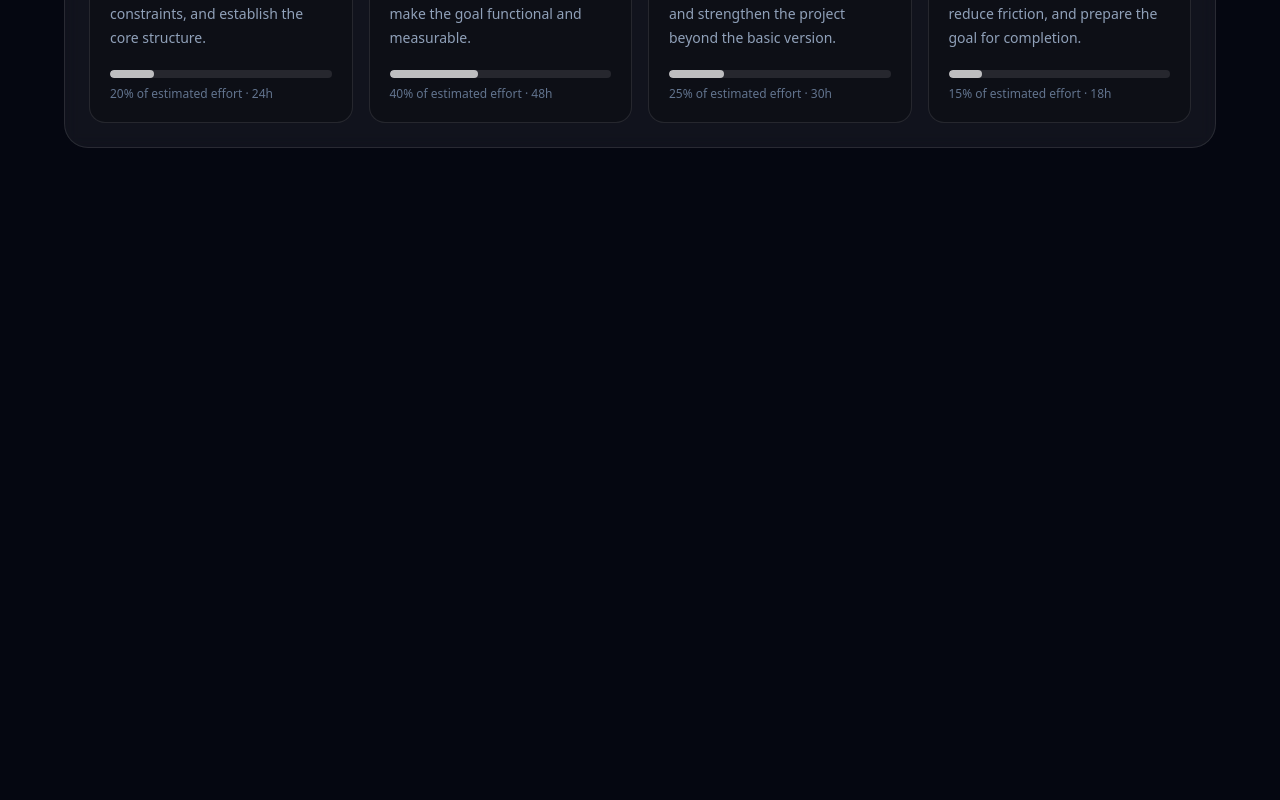
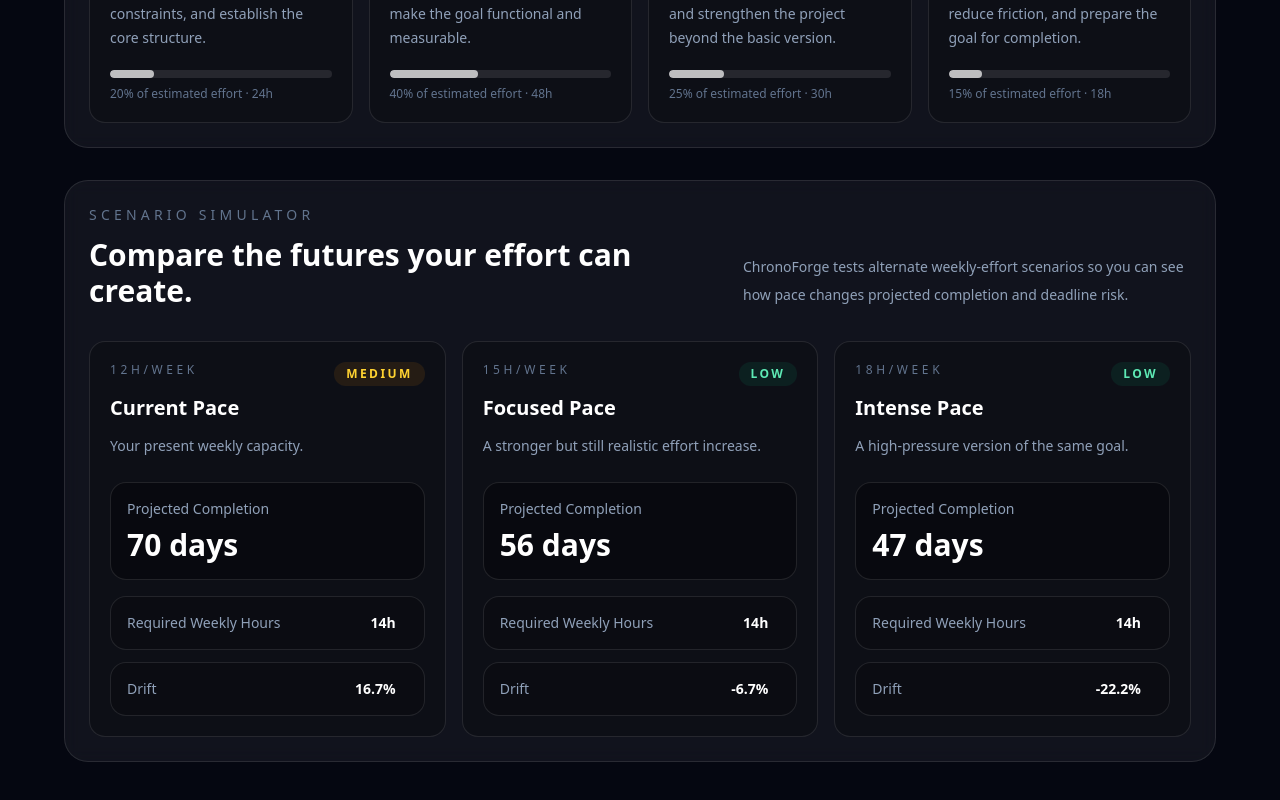
Before and after one commit to sumitdhara609/chronoforge, a Next.js app: page /create in a window 1280 px wide. Shown: the part 1713-2513 px from the top of the page. Before the commit the page ends 1925 px from the top, so only its background shows below. Built offline with nearby package versions, Linux system fonts and the light colour scheme.

Commit message:
Add scenario simulator

```diff
--- a/app/create/page.tsx
+++ b/app/create/page.tsx
@@ -14,14 +14,40 @@ export default function CreateGoalPage() {
   const [daysUntilDeadline, setDaysUntilDeadline] = useState(60);
 
   const projection = calculateProjection({
+  totalEstimatedHours,
+  availableHoursPerWeek,
+  daysUntilDeadline,
+});
+
+const scenarios = [
+  {
+    title: "Current Pace",
+    description: "Your present weekly capacity.",
+    weeklyHours: availableHoursPerWeek,
+  },
+  {
+    title: "Focused Pace",
+    description: "A stronger but still realistic effort increase.",
+    weeklyHours: Math.round(availableHoursPerWeek * 1.25),
+  },
+  {
+    title: "Intense Pace",
+    description: "A high-pressure version of the same goal.",
+    weeklyHours: Math.round(availableHoursPerWeek * 1.5),
+  },
+].map((scenario) => ({
+  ...scenario,
+  projection: calculateProjection({
     totalEstimatedHours,
-    availableHoursPerWeek,
+    availableHoursPerWeek: scenario.weeklyHours,
     daysUntilDeadline,
-  });
+  }),
+}));
 
-  const timelinePhases = generateTimelinePhases(totalEstimatedHours);
-  const timelinePressure = analyzeTimelinePressure(timelinePhases);
-  const displayGoalTitle = goalTitle.trim() || "Untitled Timeline";
+const timelinePhases = generateTimelinePhases(totalEstimatedHours);
+const timelinePressure = analyzeTimelinePressure(timelinePhases);
+
+const displayGoalTitle = goalTitle.trim() || "Untitled Timeline";
 
   return (
     <main className="min-h-screen bg-[#050711] px-6 py-16 text-white">
@@ -265,6 +291,73 @@ export default function CreateGoalPage() {
             ))}
           </div>
         </div>
+                <div className="mt-8 rounded-3xl border border-white/10 bg-white/5 p-6 backdrop-blur">
+          <div className="flex flex-col justify-between gap-4 md:flex-row md:items-end">
+            <div>
+              <p className="text-sm uppercase tracking-[0.3em] text-slate-500">
+                Scenario Simulator
+              </p>
+
+              <h2 className="mt-3 text-3xl font-semibold">
+                Compare the futures your effort can create.
+              </h2>
+            </div>
+
+            <p className="max-w-md text-sm leading-7 text-slate-400">
+              ChronoForge tests alternate weekly-effort scenarios so you can see
+              how pace changes projected completion and deadline risk.
+            </p>
+          </div>
+
+          <div className="mt-8 grid gap-4 md:grid-cols-3">
+            {scenarios.map((scenario) => (
+              <div
+                key={scenario.title}
+                className="rounded-2xl border border-white/10 bg-black/20 p-5"
+              >
+                <div className="flex items-start justify-between gap-4">
+                  <div>
+                    <p className="text-xs uppercase tracking-[0.3em] text-slate-500">
+                      {scenario.weeklyHours}h/week
+                    </p>
+
+                    <h3 className="mt-4 text-xl font-semibold">
+                      {scenario.title}
+                    </h3>
+                  </div>
+
+                  <RiskBadge value={scenario.projection.deadlineRisk} />
+                </div>
+
+                <p className="mt-3 text-sm leading-6 text-slate-400">
+                  {scenario.description}
+                </p>
+
+                <div className="mt-6 rounded-2xl border border-white/10 bg-black/30 p-4">
+                  <p className="text-sm text-slate-400">
+                    Projected Completion
+                  </p>
+
+                  <p className="mt-2 text-3xl font-semibold">
+                    {scenario.projection.projectedDays} days
+                  </p>
+                </div>
+
+                <div className="mt-4 space-y-3">
+                  <ProjectionRow
+                    label="Required Weekly Hours"
+                    value={`${scenario.projection.requiredWeeklyHours}h`}
+                  />
+
+                  <ProjectionRow
+                    label="Drift"
+                    value={`${scenario.projection.driftPercentage}%`}
+                  />
+                </div>
+              </div>
+            ))}
+          </div>
+        </div>
       </section>
     </main>
   );
```
